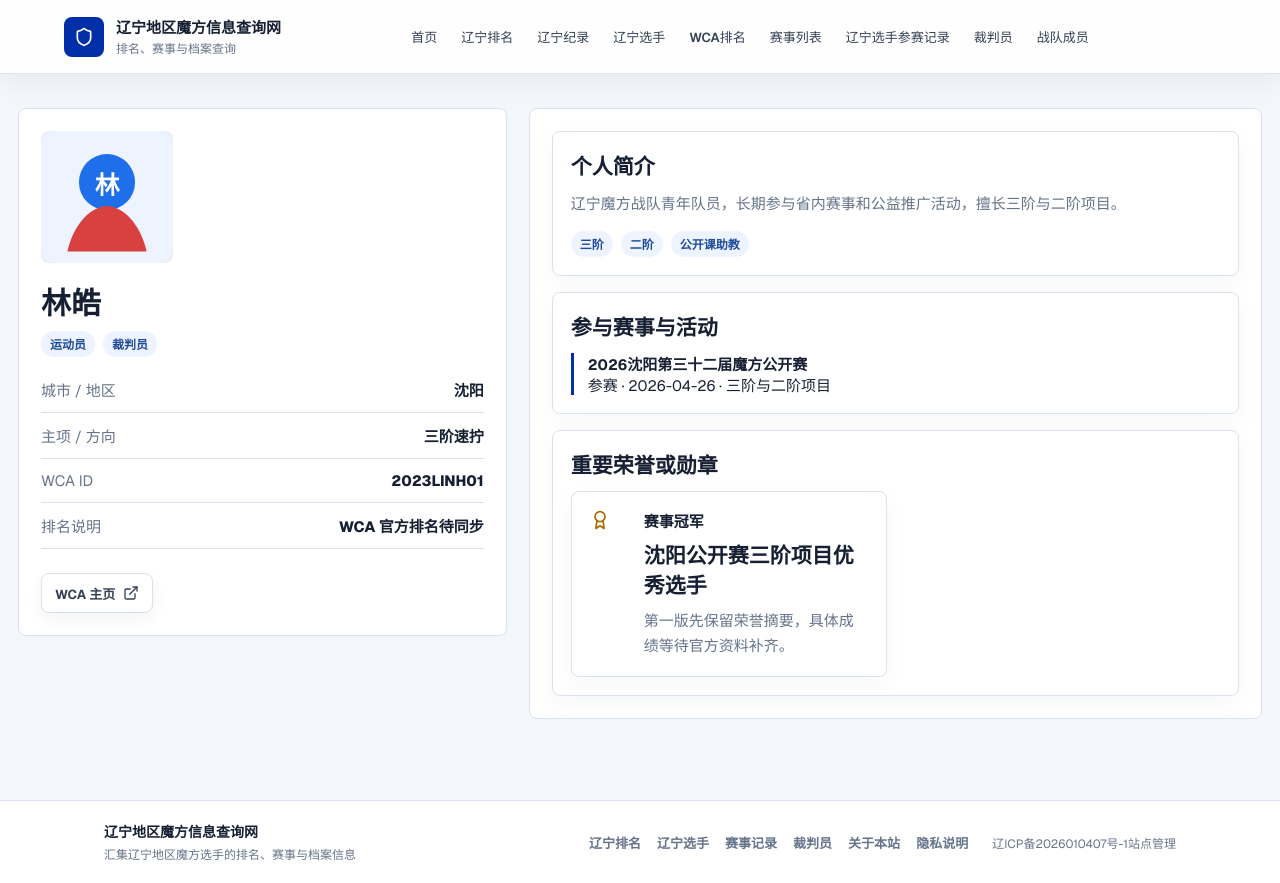
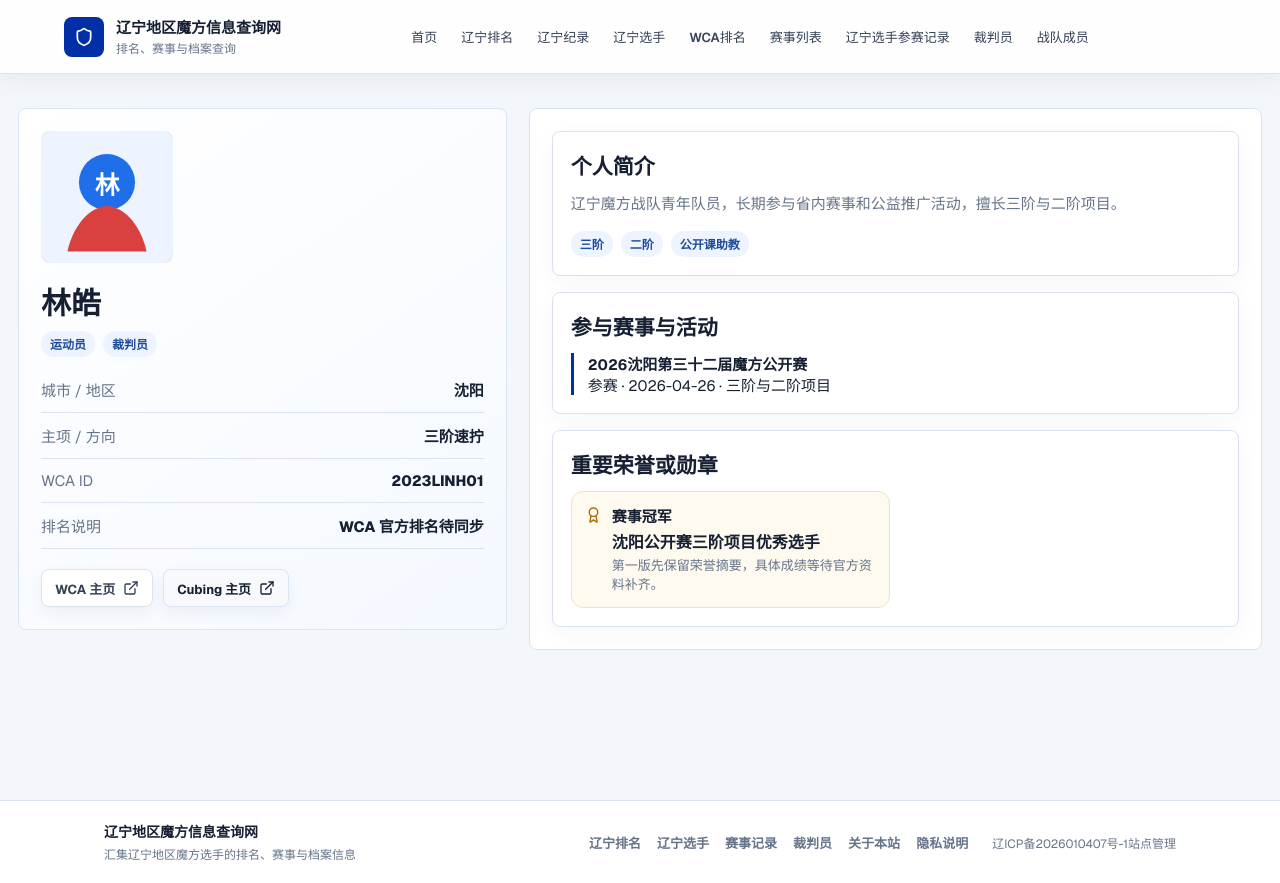
Before and after one commit to lymyxyxyx/Liaoning_magic_cube_team_website, a Next.js app: page /people/lin-hao in a window 1280 px wide. Built offline with nearby package versions, Linux system fonts and the light colour scheme.

Commit message:
fix athlete profile links and female world ranks

```diff
--- a/app/api/wca-rankings/route.ts
+++ b/app/api/wca-rankings/route.ts
@@ -170,9 +170,20 @@ export async function GET(request: NextRequest) {
         ORDER BY page_ranks.rank, page_ranks."worldRank", page_ranks."wcaId"
       `
       : `
-        WITH filtered_ranks AS (
+        WITH gender_world_ranks AS (
+          SELECT
+            r.person_id AS "wcaId",
+            ROW_NUMBER() OVER (ORDER BY r.world_rank::int, r.person_id)::int AS "genderWorldRank"
+          FROM ${rankingTable} r
+          JOIN wca_persons p ON p.wca_id = r.person_id AND p.sub_id = '1'
+          WHERE r.event_id = $1
+            AND r.world_rank::int > 0
+            AND p.gender = $${genderParamIndex}
+        ),
+        filtered_ranks AS (
           SELECT
             r.${rankColumn}::int AS "regionRank",
+            gwr."genderWorldRank",
             r.world_rank::int AS "overallWorldRank",
             r.person_id AS "wcaId",
             r.event_id,
@@ -185,6 +196,7 @@ export async function GET(request: NextRequest) {
           FROM ${rankingTable} r
           JOIN wca_persons p ON p.wca_id = r.person_id AND p.sub_id = '1'
           LEFT JOIN wca_countries cn ON cn.id = p.country_id
+          JOIN gender_world_ranks gwr ON gwr."wcaId" = r.person_id
           WHERE r.event_id = $1
             ${locationWhere}
             AND r.${rankColumn}::int > 0
@@ -193,7 +205,7 @@ export async function GET(request: NextRequest) {
         ranked_ranks AS (
           SELECT
             ROW_NUMBER() OVER (ORDER BY "regionRank", "overallWorldRank", "wcaId")::int AS rank,
-            ROW_NUMBER() OVER (ORDER BY "overallWorldRank", "regionRank", "wcaId")::int AS "worldRank",
+            "genderWorldRank" AS "worldRank",
             "wcaId",
             event_id,
             best,
@@ -314,9 +326,20 @@ export async function GET(request: NextRequest) {
         LIMIT $${limitParam} OFFSET $${offsetParam}
       `
       : `
-        WITH filtered_ranks AS (
+        WITH gender_world_ranks AS (
+          SELECT
+            r.person_id AS "wcaId",
+            ROW_NUMBER() OVER (ORDER BY r.world_rank::int, r.person_id)::int AS "genderWorldRank"
+          FROM ${rankingTable} r
+          JOIN wca_persons p ON p.wca_id = r.person_id AND p.sub_id = '1'
+          WHERE r.event_id = $1
+            AND r.world_rank::int > 0
+            AND p.gender = $${genderParamIndex}
+        ),
+        filtered_ranks AS (
           SELECT
             r.${rankColumn}::int AS "regionRank",
+            gwr."genderWorldRank",
             r.world_rank::int AS "overallWorldRank",
             r.person_id AS "wcaId",
             r.event_id,
@@ -329,6 +352,7 @@ export async function GET(request: NextRequest) {
           FROM ${rankingTable} r
           JOIN wca_persons p ON p.wca_id = r.person_id AND p.sub_id = '1'
           LEFT JOIN wca_countries cn ON cn.id = p.country_id
+          JOIN gender_world_ranks gwr ON gwr."wcaId" = r.person_id
           WHERE r.event_id = $1
             ${locationWhere}
             AND r.${rankColumn}::int > 0
@@ -337,7 +361,7 @@ export async function GET(request: NextRequest) {
         ranked_ranks AS (
           SELECT
             ROW_NUMBER() OVER (ORDER BY "regionRank", "overallWorldRank", "wcaId")::int AS rank,
-            ROW_NUMBER() OVER (ORDER BY "overallWorldRank", "regionRank", "wcaId")::int AS "worldRank",
+            "genderWorldRank" AS "worldRank",
             "wcaId",
             name,
             country,
--- a/app/liaoning-rankings/liaoning-rankings-client.tsx
+++ b/app/liaoning-rankings/liaoning-rankings-client.tsx
@@ -591,10 +591,7 @@ export function LiaoningRankingsClient() {
                         <td data-label="姓名">
                           <Link
                             className="table-person-link"
-                            href={`https://cubing.com/results/person/${row.wcaId}`}
-                            referrerPolicy="no-referrer"
-                            rel="noopener noreferrer"
-                            target="_blank"
+                            href={`/people/${row.wcaId}`}
                           >
                             {row.name}
                           </Link>
--- a/app/liaoning-records/page.tsx
+++ b/app/liaoning-records/page.tsx
@@ -118,7 +118,7 @@ function RecordCell({ record }: { record?: LocalRecordResult }) {
         <strong>{record.value}</strong>
         <span className="liaoning-record-badge">{record.mode === "single" ? "单次" : "平均"}</span>
       </div>
-      <Link className="liaoning-record-person" href={`https://cubing.com/results/person/${record.wcaId}`} referrerPolicy="no-referrer" rel="noopener noreferrer" target="_blank">
+      <Link className="liaoning-record-person" href={`/people/${record.wcaId}`}>
         {record.personName}
       </Link>
       <span className="liaoning-record-meta">
--- a/app/people/[slug]/page.tsx
+++ b/app/people/[slug]/page.tsx
@@ -11,6 +11,41 @@ import {
 } from "@/lib/data";
 import { notFound } from "next/navigation";
 import type { Metadata } from "next";
+import { getPostgresPool } from "@/lib/postgres";
+
+async function getPersonProfile(slug: string) {
+  const knownPerson = getPersonBySlug(slug);
+  if (knownPerson) return knownPerson;
+
+  const wcaId = slug.toUpperCase();
+  if (!/^\d{4}[A-Z]{4}\d{2}$/.test(wcaId)) return null;
+
+  try {
+    const { rows } = await getPostgresPool().query<{ wca_id: string; name: string; country_id: string }>(
+      "SELECT wca_id, name, country_id FROM wca_persons WHERE wca_id = $1 AND sub_id = '1' LIMIT 1",
+      [wcaId]
+    );
+    const row = rows[0];
+    if (!row) return null;
+    return {
+      id: `wca-${row.wca_id}`,
+      slug: row.wca_id,
+      name: row.name,
+      avatar: "/visuals/avatar-lin.svg",
+      roles: ["运动员"] as ["运动员"],
+      city: row.country_id === "China" ? "中国" : row.country_id || "待补充",
+      mainEvent: "WCA 竞速项目",
+      wcaId: row.wca_id,
+      wcaUrl: `https://www.worldcubeassociation.org/persons/${row.wca_id}`,
+      bio: "该选手的站内个人资料正在整理中。你可以通过下方链接查看其官方成绩与比赛记录。",
+      specialties: [],
+      rankingNote: "暂无辽宁或城市归属排名",
+      visible: true
+    };
+  } catch {
+    return null;
+  }
+}
 
 export function generateStaticParams() {
   return people.map((person) => ({ slug: person.slug }));
@@ -33,8 +68,8 @@ export function generateMetadata({ params }: { params: { slug: string } }): Meta
   };
 }
 
-export default function PersonDetailPage({ params }: { params: { slug: string } }) {
-  const person = getPersonBySlug(params.slug);
+export default async function PersonDetailPage({ params }: { params: { slug: string } }) {
+  const person = await getPersonProfile(params.slug);
 
   if (!person) {
     notFound();
@@ -67,14 +102,20 @@ export default function PersonDetailPage({ params }: { params: { slug: string }
             <dd>{person.rankingNote || "待整理"}</dd>
           </div>
         </dl>
-        {person.wcaUrl ? (
-          <div className="section-actions">
-            <Link className="button" href={person.wcaUrl} target="_blank">
+        <div className="section-actions profile-external-links">
+          {person.wcaUrl ? (
+            <Link className="button" href={person.wcaUrl} target="_blank" rel="noopener noreferrer">
               WCA 主页
               <ExternalLink size={16} />
             </Link>
-          </div>
-        ) : null}
+          ) : null}
+          {person.wcaId ? (
+            <Link className="button button-secondary" href={`https://cubing.com/results/person/${person.wcaId}`} target="_blank" rel="noopener noreferrer">
+              Cubing 主页
+              <ExternalLink size={16} />
+            </Link>
+          ) : null}
+        </div>
       </aside>
 
       <div className="detail-main">
@@ -108,7 +149,7 @@ export default function PersonDetailPage({ params }: { params: { slug: string }
 
         <div className="info-block">
           <h2>重要荣誉或勋章</h2>
-          <div className="grid two">
+          <div className="grid two profile-achievements">
             {achievements.length > 0 ? (
               achievements.map((achievement) => (
                 <AchievementBadge
--- /dev/null
+++ b/app/person/[slug]/page.tsx
@@ -0,0 +1,5 @@
+import { redirect } from "next/navigation";
+
+export default function PersonAliasPage({ params }: { params: { slug: string } }) {
+  redirect(`/people/${params.slug}`);
+}
```
Also changed, not shown: app/globals.css.
